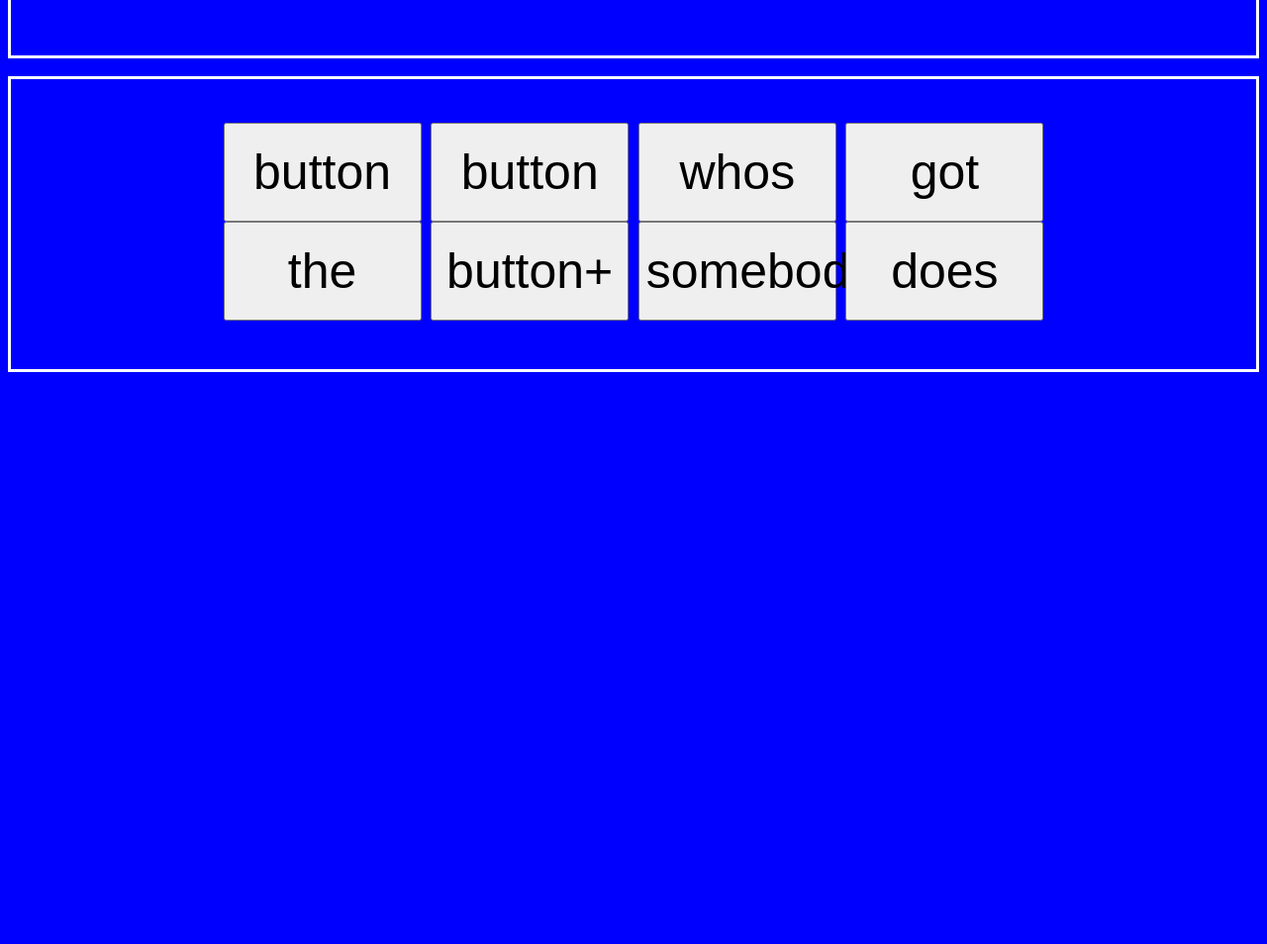
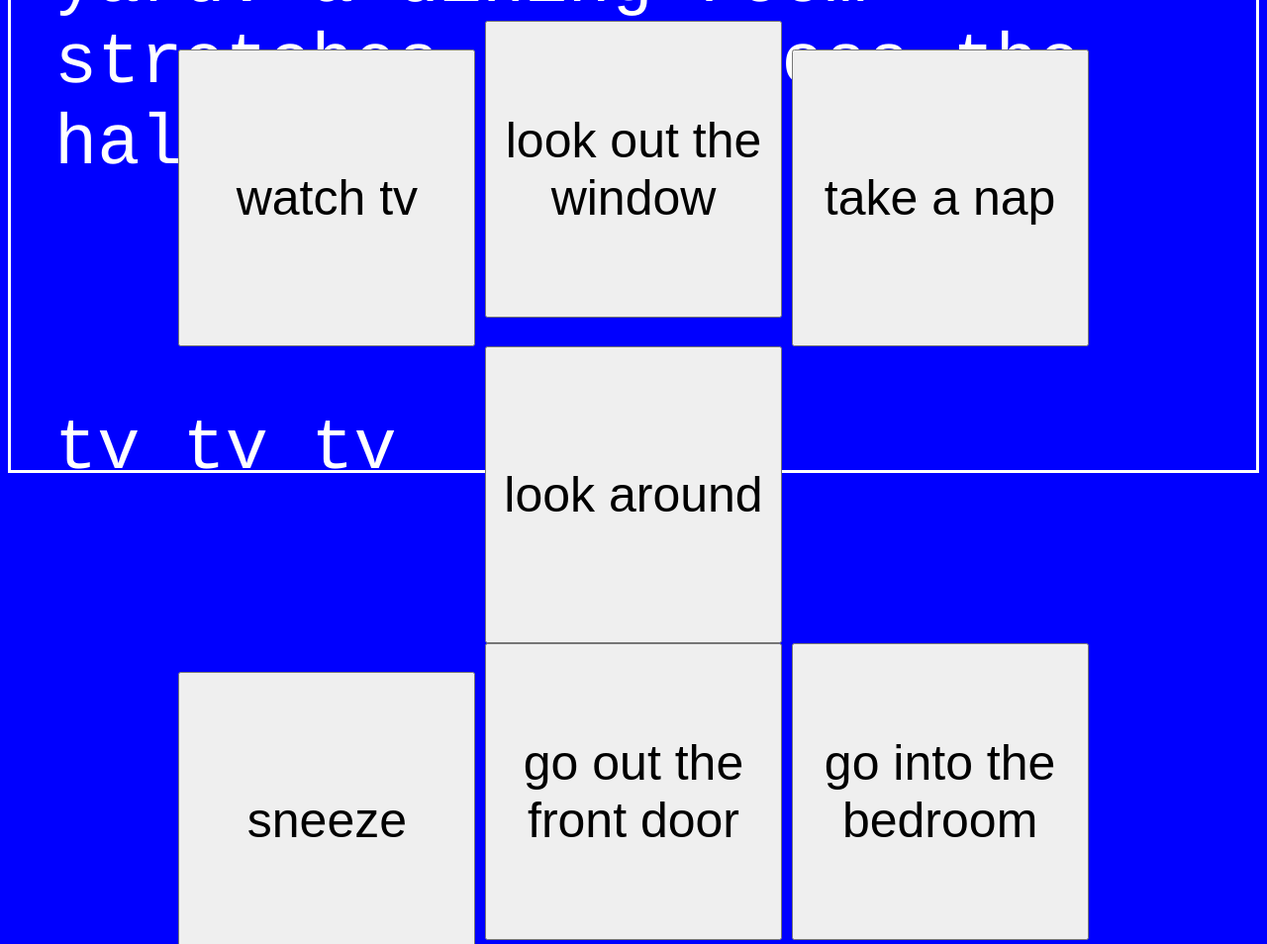
Before and after one commit to zakaos/opentxtgame, a plain HTML site: page index.html in a window 1280 px wide. Shown: the part 760-1714 px from the top of the page at 99% size. Before the commit the page ends 1154 px from the top, so only its background shows below. Drawn offline with Linux system fonts and the light colour scheme.

Commit message:
main update
basic skeleton

```diff
--- a/functions.js
+++ b/functions.js
@@ -1,3 +1,39 @@
-function makeroom(descrip,btn1,btn2,btn3,btn4,btn5,btn6,btn7,btn8){
-getElementById('MainTxtWindow').innerHTML="descrip";
+function makeRoom(room){
+document.getElementById('MainTxt').innerHTML=room.description;
+document.getElementById('btn1').innerText=room.btn1txt;
+document.getElementById('btn2').innerText=room.btn2txt;
+document.getElementById('btn3').innerText=room.btn3txt;
+document.getElementById('btn4').innerText=room.btn4txt;
+document.getElementById('btn5').innerText=room.btn5txt;
+document.getElementById('btn6').innerText=room.btn6txt;
+document.getElementById('btn7').innerText=room.btn7txt;
+document.getElementById('btn8').innerText=room.btn8txt;
+document.getElementById('btn1').onclick=btn1fnc;
+//document.getElementById('btn2').onclick=room.btn2fnc;
 }
+function footTxt(newfoottxt){
+	document.getElementById('FooterTxt').innerHTML=newfoottxt;
+}
+
+
+var LivingRoom=new Object();
+LivingRoom.title="The Living Room"
+LivingRoom.description="You are in the main living room of the house, there are normal living room things here, a tv, a couch and chair. A door leads to the bedroom, and another door leads out to the front yard. a dining room stretches out across the hallway."
+LivingRoom.btn1txt="watch tv";
+LivingRoom.btn2txt="look out the window";
+LivingRoom.btn3txt="take a nap";
+LivingRoom.btn4txt="look around";
+LivingRoom.btn5txt="sneeze";
+LivingRoom.btn6txt="go out the front door";
+LivingRoom.btn7txt="go into the bedroom";
+LivingRoom.btn8txt="enter the dining room";
+LivingRoom.btn1fnc=footTxt("tv tv tv")
+
+//LivingRoom.btn2fnc=footTxt("couchcouchcouch");
+LivingRoom.btn3fnc="";
+LivingRoom.btn4fnc="";
+LivingRoom.btn5fnc="";
+LivingRoom.btn6fnc="";
+LivingRoom.btn7fnc="";
+LivingRoom.btn8fnc="";
+makeRoom(LivingRoom);
--- a/index.html
+++ b/index.html
@@ -6,11 +6,19 @@
    </head>
    <body>
       <div id="MainTxtWindow">
+	  <p id="MainTxt">
       You are looking at a screen, currently unsure of its purpose and reason. You keep reading obviously looking for a clue as to its existence. One thing is for certain, text goes here
-      	</div>
+      	</p>
+		<br>
+		<p id="FooterTxt">
+		</div>
+
+
+
       	<br>
       <div id="ButtonWindow">
-      	<button>button</button>	<button>button</button>	<button>whos</button>	<button>got</button><br>	<button>the</button>	<button>button+</button>	<button>somebody</button>	<button>does</button>
+      	<button id="btn1">button</button>	<button id="btn2">button</button>	<button id="btn3">whos</button>	<button id="btn4">got</button>
+		<br>	<button id="btn5">the</button>	<button id="btn6">button+</button>	<button id="btn7">somebody</button>	<button id="btn8">does</button>
       	</div>
         <script src="functions.js"></script>
    </body>
--- a/style.css
+++ b/style.css
@@ -7,7 +7,7 @@ body{
 	}
 	#MainTxtWindow{
 		font-size:72px;
-		height:70%;
+		height:60%;
 		border:3px solid white;
 		padding:44px;
 		margins:24px;
@@ -15,12 +15,12 @@ body{
 	#ButtonWindow{
 		border:3px solid white;
 		text-align:center;
-		height:20%;
+		height:40%;
 		padding:44px;
 		margins:24px;
 	}
 	button{
 		font-size:50px;
-		height:100px;
-		width:200px;
+		height:300px;
+		width:300px;
 	}
```
